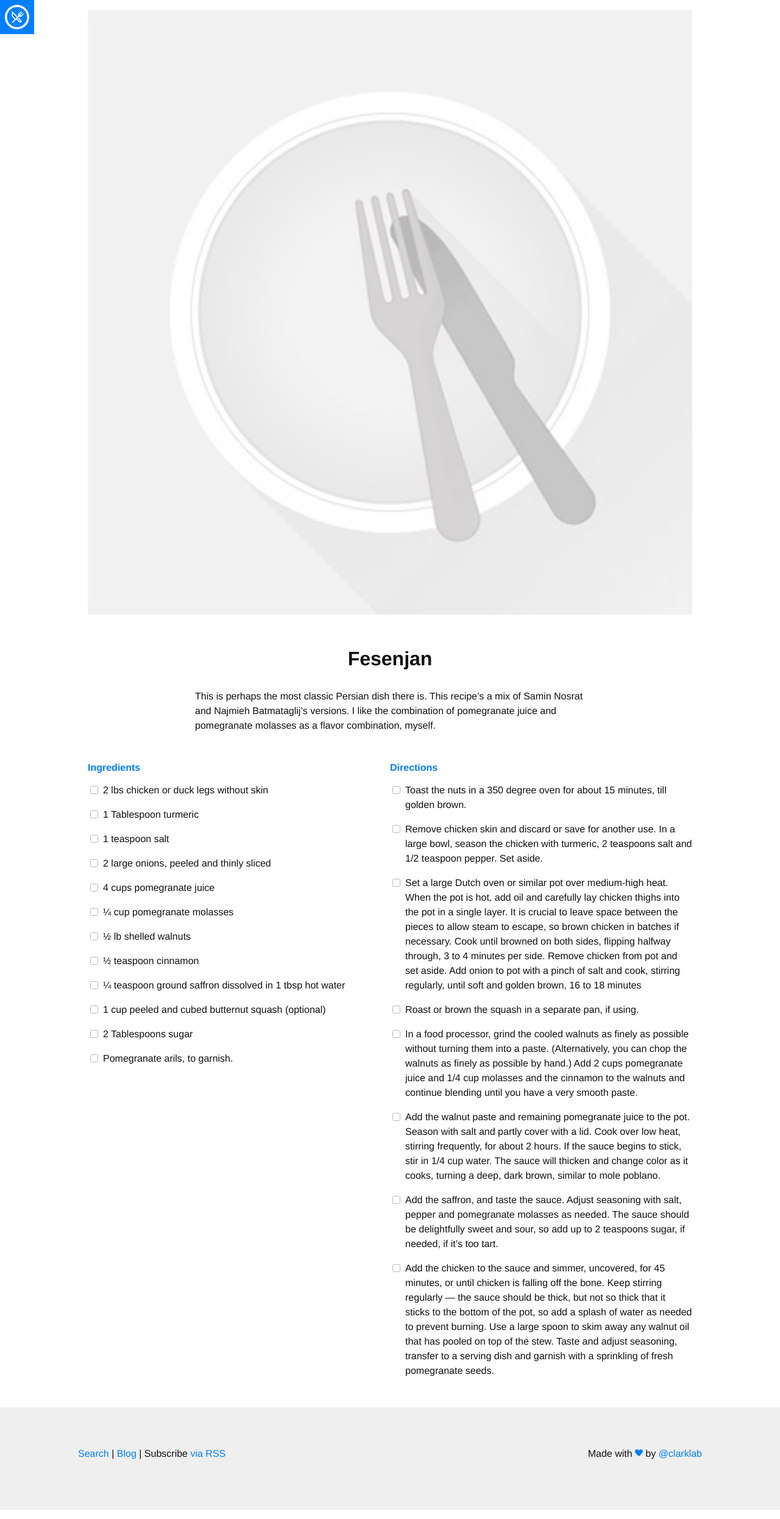
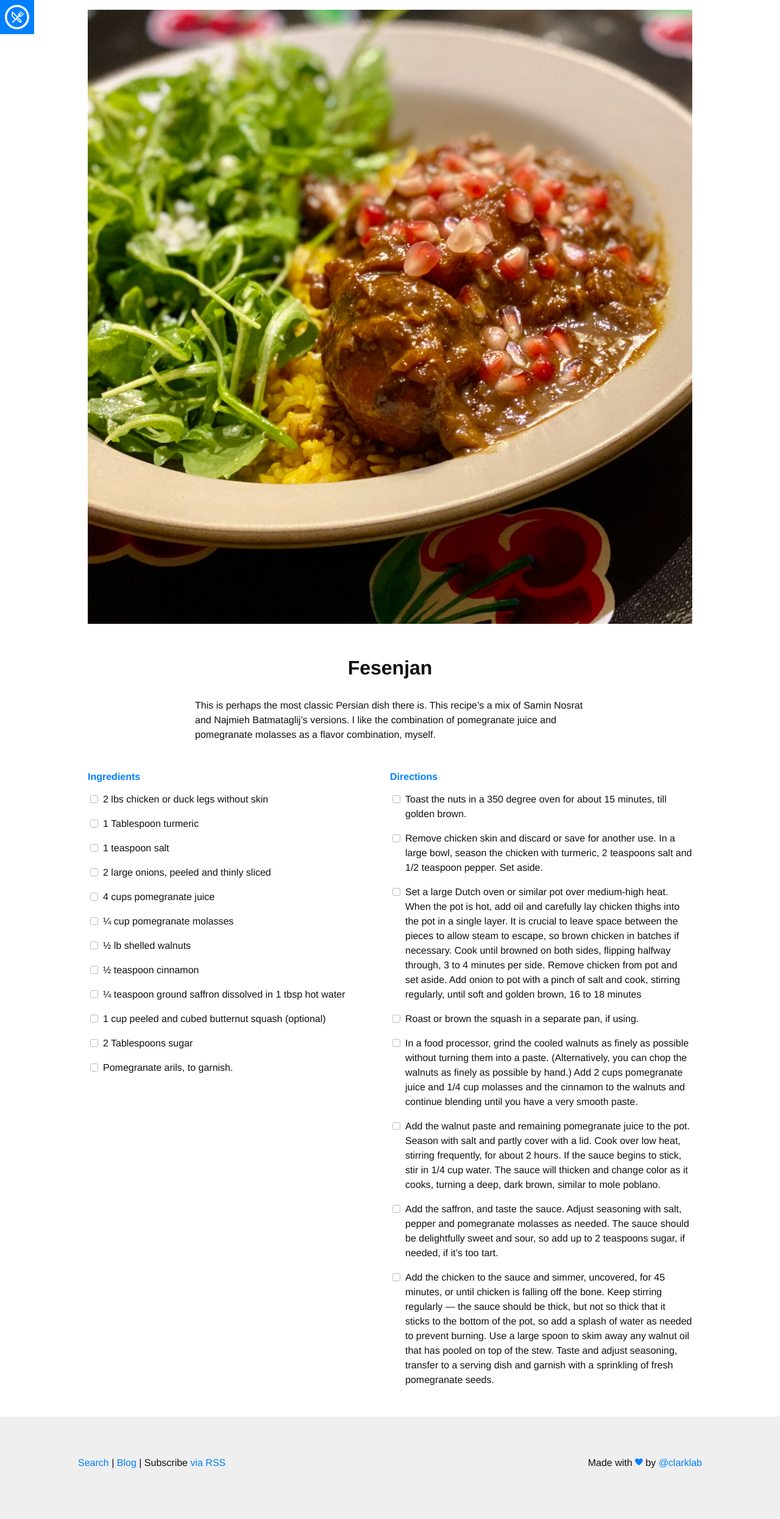
Before and after one commit to edinel/recipes, a Jekyll site: the page built from _recipes/Fesenjan.md, in a window 1280 px wide. Shown: the whole page at 61% size. Built offline with Jekyll 4.4.1, drawn with Linux system fonts in a browser that asks for light colours; nearby versions of some CDN libraries; some web fonts are replaced.

Commit message:
Adding photo for Fesenjan

```diff
--- a/_recipes/Fesenjan.md
+++ b/_recipes/Fesenjan.md
@@ -1,7 +1,7 @@
 ---
 layout: recipe
 title:  "Fesenjan"
-image: "default.jpg"
+image: "fesenjan.jpg"
 tags: mains, chicken, pomegranate, Persian, Iranian
 
 ingredients:
```
Also changed, not shown: images/fesenjan.jpg (added).
